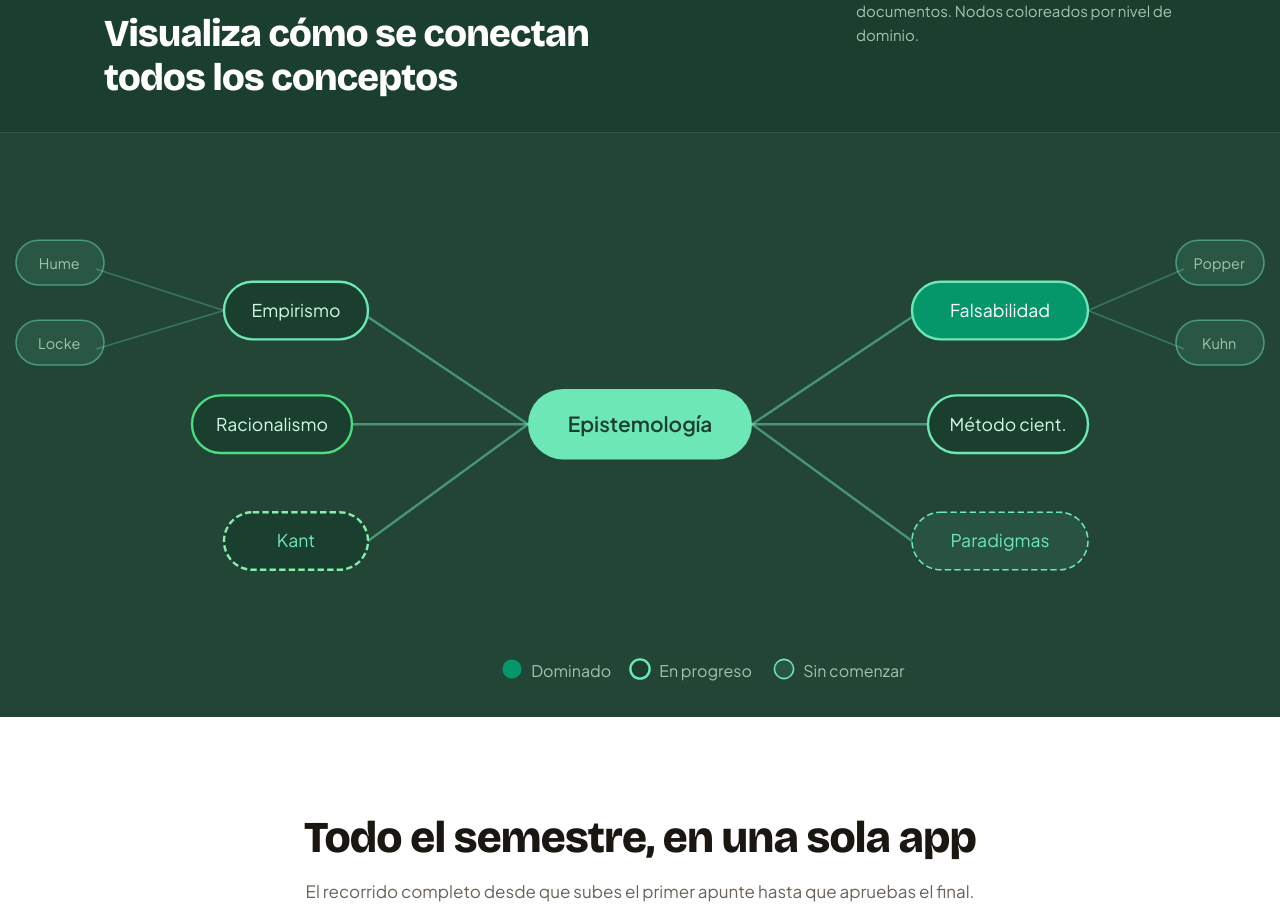
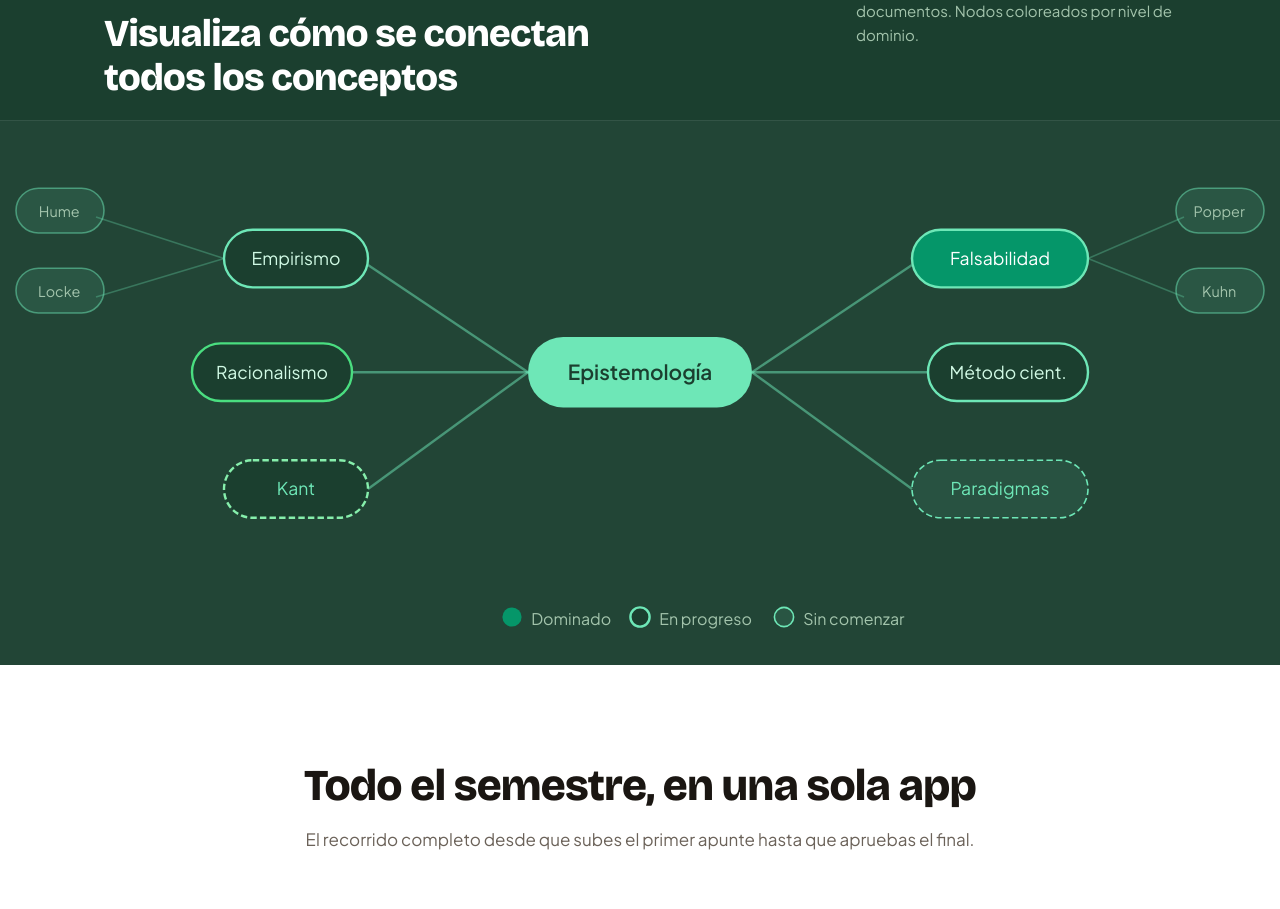
Before and after one commit to mariafcuevas95-hash/Mnemora, a Next.js app: page / in a window 1280 px wide. Shown: the part 3712-4621 px from the top of the page. Built offline with nearby package versions, Linux system fonts and the light colour scheme; no server answers.

Commit message:
Fix Proof grid (3 equal cols) and MindMap dead space

```diff
--- a/app/page.tsx
+++ b/app/page.tsx
@@ -352,7 +352,7 @@ function MindMapShowcase() {
   return (
     <section style={{ padding: "80px 0 0", background: "#1B3F2F" }}>
       <div style={{ maxWidth: 1120, margin: "0 auto", padding: "0 24px" }}>
-        <div style={{ display: "flex", alignItems: "baseline", justifyContent: "space-between", flexWrap: "wrap", gap: 16, marginBottom: 32 }}>
+        <div style={{ display: "flex", alignItems: "baseline", justifyContent: "space-between", flexWrap: "wrap", gap: 16, marginBottom: 20 }}>
           <div>
             <span className="mn-badge" style={{ background: "rgba(255,255,255,0.12)", color: "#D1FAE5", marginBottom: 12, display: "inline-flex" }}><GitBranch size={12} /> Mapa mental</span>
             <h2 className="font-display" style={{ fontSize: "clamp(24px, 3.5vw, 38px)", fontWeight: 800, color: "#fff", letterSpacing: "-0.02em", lineHeight: 1.15 }}>
@@ -364,7 +364,7 @@ function MindMapShowcase() {
           </p>
         </div>
       </div>
-      <div style={{ background: "rgba(255,255,255,0.03)", borderTop: "0.5px solid rgba(255,255,255,0.08)", padding: "40px 0 0" }}>
+      <div style={{ background: "rgba(255,255,255,0.03)", borderTop: "0.5px solid rgba(255,255,255,0.08)" }}>
           <svg viewBox="0 0 800 340" width="100%" style={{ display: "block" }} xmlns="http://www.w3.org/2000/svg">
             <rect x="330" y="135" width="140" height="44" rx="22" fill="#6EE7B7" />
             <text x="400" y="162" textAnchor="middle" fontSize="13" fontWeight="700" fill="#1B3F2F">Epistemología</text>
@@ -745,7 +745,7 @@ function Proof() {
   return (
     <section style={{ padding: "80px 24px", background: "#F7F4EF" }}>
       <div style={{ maxWidth: 1120, margin: "0 auto" }}>
-        <div style={{ display: "grid", gridTemplateColumns: "repeat(auto-fit, minmax(280px, 1fr))", gap: 16, alignItems: "stretch" }}>
+        <div style={{ display: "grid", gridTemplateColumns: "repeat(3, 1fr)", gap: 16, alignItems: "stretch" }}>
           <div className="mn-card" style={{ padding: 32, background: "#1B3F2F" }}>
             <Shield size={32} color="#86EFAC" style={{ marginBottom: 16 }} />
             <h3 className="font-display" style={{ fontSize: 22, fontWeight: 800, color: "#FFFFFF", marginBottom: 12 }}>Garantía de 30 días</h3>
```
